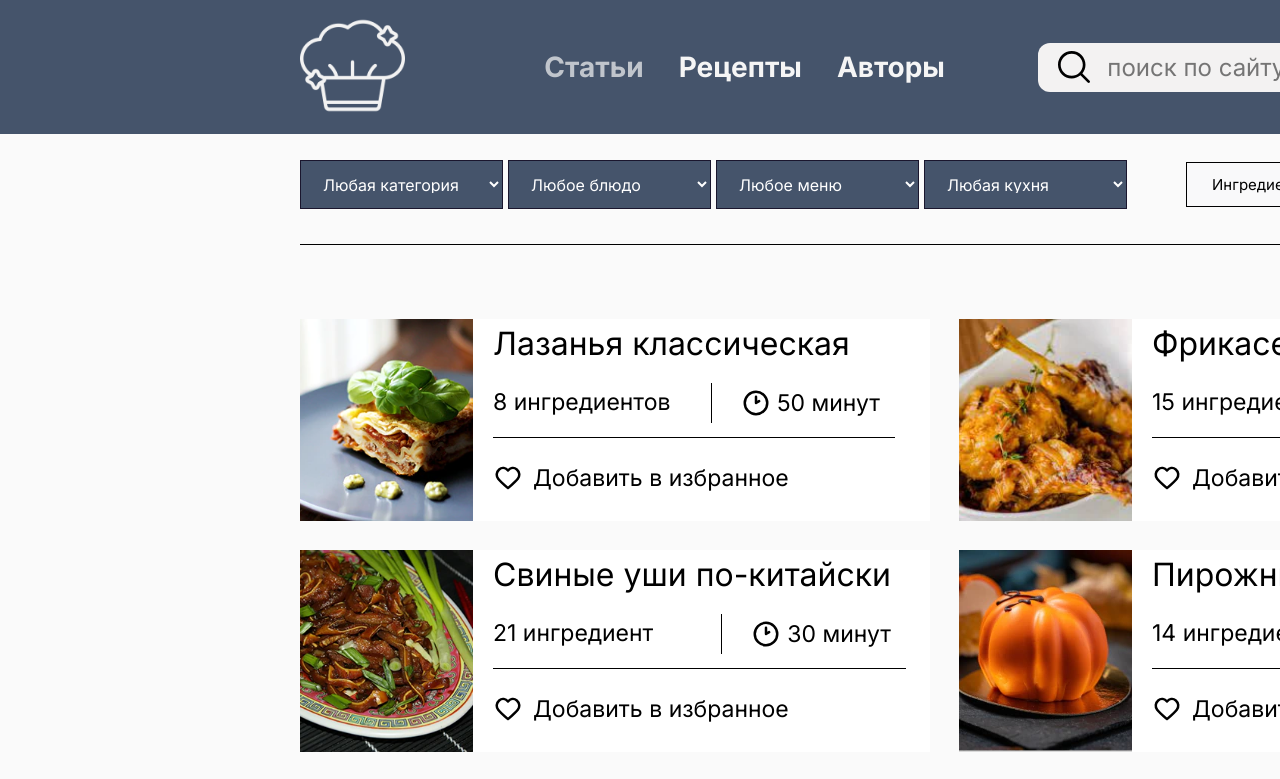
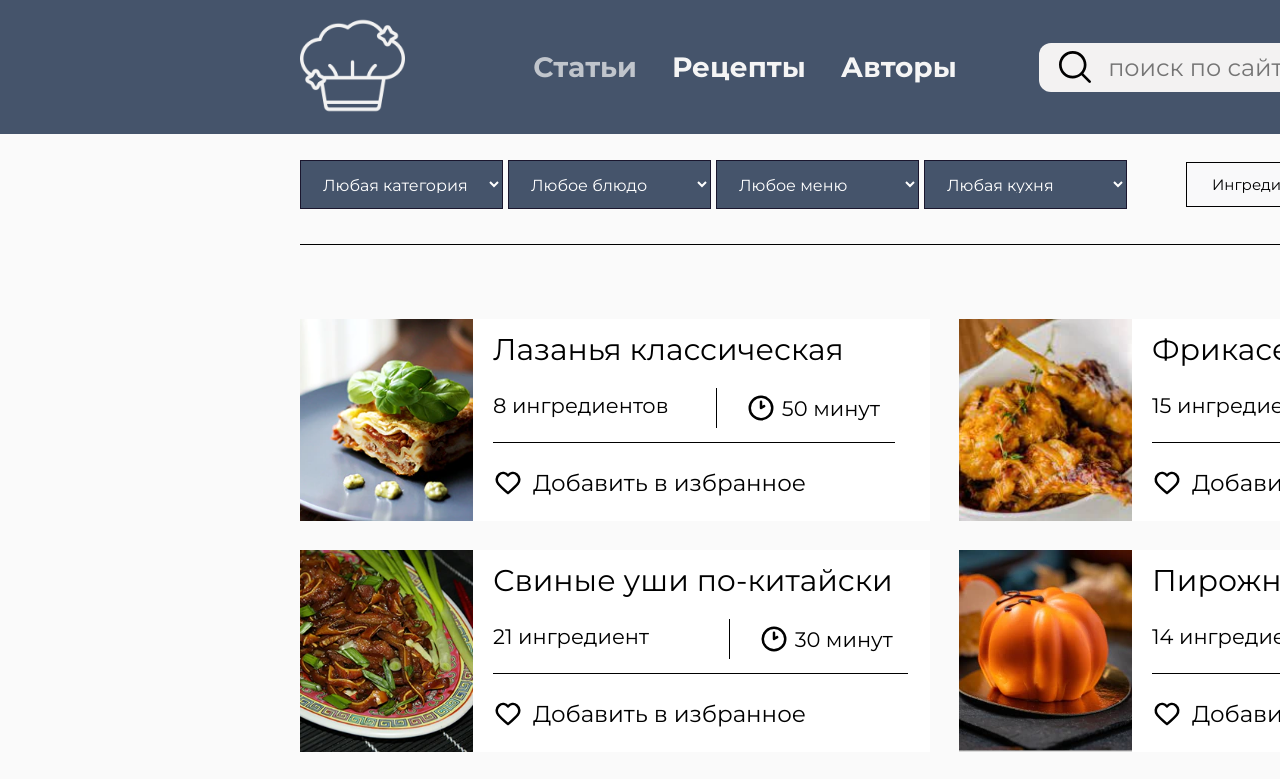
Before and after one commit to kanae367/food-project, a React (Create React App) app: page /recipes in a window 1280 px wide. Shown: the top 779 px of the page. Built offline with nearby package versions, Linux system fonts and the light colour scheme; a web font is replaced by a local one.

Commit message:
Изменен шрифт

```diff
--- a/public/index.html
+++ b/public/index.html
@@ -11,14 +11,13 @@
     />
     <link rel="preconnect" href="https://fonts.googleapis.com">
     <link rel="preconnect" href="https://fonts.gstatic.com" crossorigin>
+    <link href="https://fonts.googleapis.com/css2?family=Montserrat:ital,wght@0,100..900;1,100..900&display=swap"
+      rel="stylesheet">
+
+    <link rel="preconnect" href="https://fonts.googleapis.com">
+    <link rel="preconnect" href="https://fonts.gstatic.com" crossorigin>
     <link href="https://fonts.googleapis.com/css2?family=Abhaya+Libre:wght@400;500;600;700;800&display=swap"
       rel="stylesheet">
-    <link rel="apple-touch-icon" href="%PUBLIC_URL%/logo192.png" />
-    <link rel="preconnect" href="https://fonts.googleapis.com">
-    <link rel="preconnect" href="https://fonts.gstatic.com" crossorigin>
-    <link href="https://fonts.googleapis.com/css2?family=Inter:wght@100..900&display=swap" rel="stylesheet">
-    <link rel="manifest" href="%PUBLIC_URL%/manifest.json" />
-
     <title>Food Project</title>
   </head>
   <body>
--- a/src/app.scss
+++ b/src/app.scss
@@ -52,11 +52,11 @@
         inset: 0;
         display: flex;
         flex-direction: column;
+        text-shadow: 0 0 1px black;
         align-items: center;
         padding: 0 105px;
         color: #f5f5f5;
         text-align: center;
-        text-shadow: 0 0 2px black;
     }
 
     &__title{
@@ -67,7 +67,7 @@
     }
 
     &__subtitle{
-        font-size: 10px;
+        font-size: 13px;
     }
 }
 
--- a/src/index.css
+++ b/src/index.css
@@ -2,7 +2,8 @@
   padding: 0;
   margin: 0;
   box-sizing: border-box;
-  font-family: 'Inter';
+  /* font-family: 'Inter'; */
+  font-family: "Montserrat", sans-serif;
 }
 
 #root{
--- a/src/recipes/ingredients-modal/IngredientsModal.jsx
+++ b/src/recipes/ingredients-modal/IngredientsModal.jsx
@@ -36,12 +36,14 @@
 
                 <ul className={classes.list}>
                     {
+                        ingredients.length > 0 ?
                         ingredients.map((item, index) =>
                         <li className={classes.item} key={item}>
                             <span className={classes.number}>{index + 1}</span>
                             {item}
                             <button type='button' className={classes.delete} onClick={() => handleItemDelete(index)}>X</button>
                         </li>)
+                        : <p>Нет выбранных ингредиентов</p>
                     }
                 </ul>
 
--- a/src/recipes/recipe-item/recipe-item.scss
+++ b/src/recipes/recipe-item/recipe-item.scss
@@ -37,16 +37,16 @@
 }
 
 .recipe__title{
-    font-size: 32px;
+    font-size: 30px;
     font-weight: 400;
-    margin-top: 5px;
+    margin-top: 12px;
     margin-bottom: 25px;
     white-space: nowrap;
 }
 
 .recipe__container{
     position: relative;
-    font-size: 23px;
+    font-size: 21px;
     display: flex;
     justify-content: space-between;
     margin-bottom: 45px;
```
